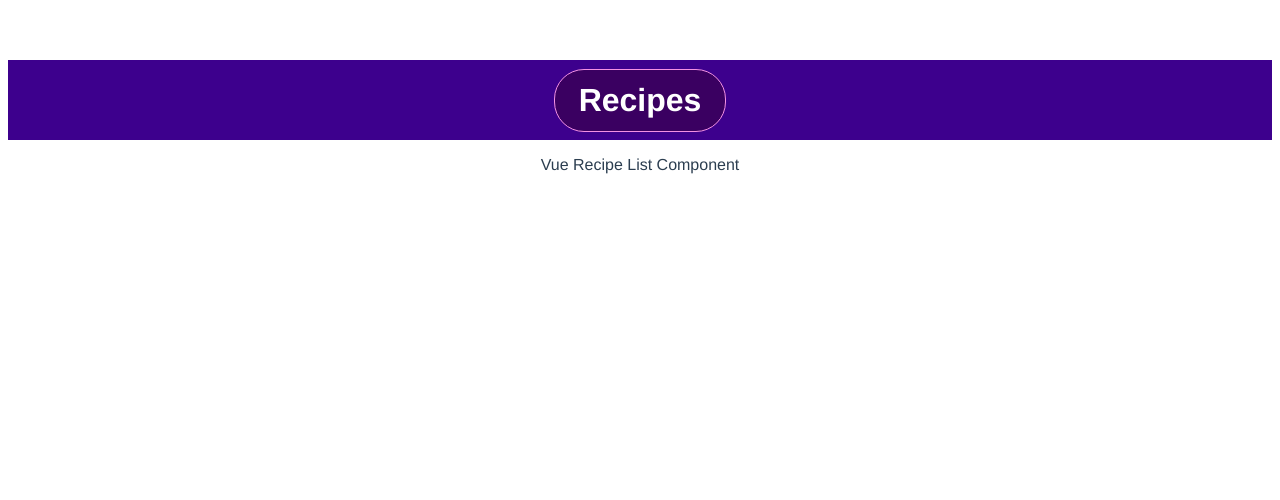
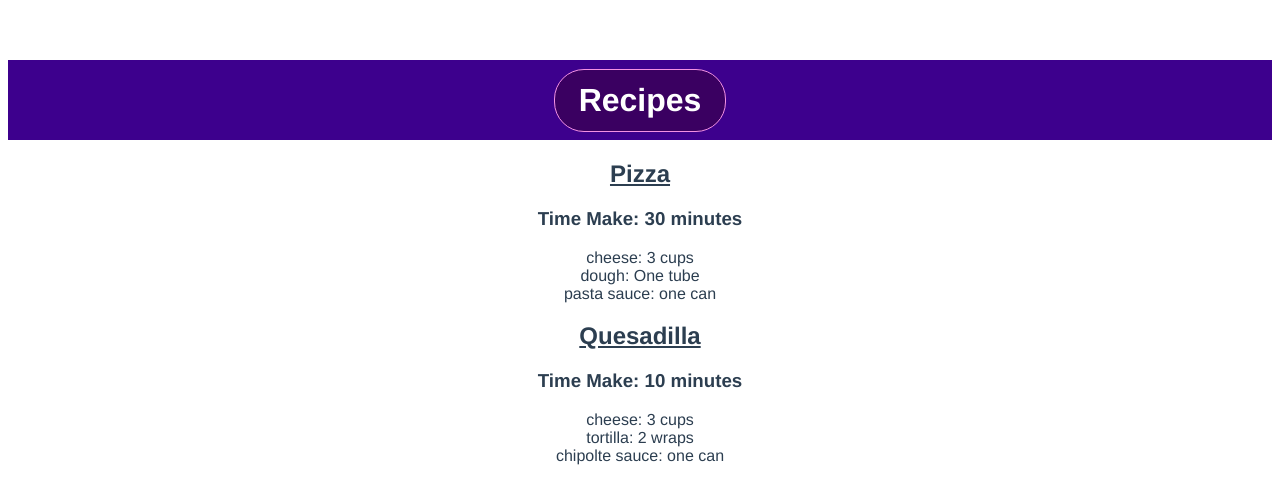
Before and after one commit to alexelmore/vue-recipes, a Vue app in the folder app/: page /recipes in a window 1280 px wide. Shown: the top 500 px of the page. Built offline with nearby package versions, Linux system fonts and the light colour scheme.

Commit message:
Setup store and hardcode two place holder recipes; add store to app and display recipes in RecipeList component

```diff
--- a/app/src/Pages/recipes/RecipeList.vue
+++ b/app/src/Pages/recipes/RecipeList.vue
@@ -1,12 +1,36 @@
 <template>
-  <p>Vue Recipe List Component</p>
+  <div>
+    <div v-for="recipe in recipes" :key="recipe.id">
+      <h2>
+        <u>{{ recipe.name }}</u>
+      </h2>
+      <h3>Time Make: {{ recipe.cook_time }}</h3>
+      <ul v-for="ingredient in recipe.ingredients" :key="ingredient">
+        <li>{{ ingredient.name }}: {{ ingredient.amount }}</li>
+      </ul>
+    </div>
+  </div>
 </template>
 
 <script>
+import { mapGetters } from "vuex";
 export default {
   name: "RecipeList",
+  computed: {
+    ...mapGetters({
+      recipes: "getRecipes",
+    }),
+  },
 };
 </script>
-
-<style>
+<style scoped>
+ul {
+  list-style: none;
+  margin: 0;
+  padding: 0;
+}
+.controls {
+  display: flex;
+  justify-content: space-between;
+}
 </style>
--- a/app/src/components/BaseComponents/BaseBadge.vue
+++ b/app/src/components/BaseComponents/BaseBadge.vue
@@ -31,7 +31,7 @@ export default {
   background-color: #71008d;
   color: white;
 }
-.diner {
+.dinner {
   background-color: #8d006e;
   color: white;
 }
--- a/app/src/main.js
+++ b/app/src/main.js
@@ -1,7 +1,7 @@
 import { createApp, defineAsyncComponent } from 'vue'
 import router from './router.js'
 import App from './App.vue'
-
+import store from './store/index.js';
 import BaseCard from './components/BaseComponents/BaseCard.vue';
 import BaseButton from './components/BaseComponents/BaseButton.vue';
 
@@ -13,7 +13,8 @@ const BaseSpinner = defineAsyncComponent(() => import('./components/BaseComponen
 // Vue app initialization
 const app = createApp(App);
 
-// Inject Vue router into our Vue App
+// Inject Vue router and store into our Vue App
+app.use(store);
 app.use(router);
 
 // Add the below as Global app wide components
--- /dev/null
+++ b/app/src/store/index.js
@@ -0,0 +1,42 @@
+import { createStore } from 'vuex';
+
+const store = createStore({
+    state() {
+        return {
+            recipes: [
+                {
+                    name: 'Pizza',
+                    ingredients: [
+                        { name: 'cheese', amount: '3 cups' },
+                        { name: 'dough', amount: 'One tube' },
+                        { name: 'pasta sauce', amount: 'one can' }
+                    ],
+                    directions: ['step one:', 'step two', 'step three'],
+                    type: ['lunch', 'dinner'],
+                    cook_time: '30 minutes',
+                    id: 'pizza'
+                },
+                {
+                    name: 'Quesadilla',
+                    ingredients: [
+                        { name: 'cheese', amount: '3 cups' },
+                        { name: 'tortilla', amount: '2 wraps' },
+                        { name: 'chipolte sauce', amount: 'one can' }
+                    ],
+                    directions: ['step one:', 'step two', 'step three'],
+                    type: ['lunch', 'dinner'],
+                    cook_time: '10 minutes',
+                    id: 'quesadilla'
+                }
+            ],
+        }
+    },
+    getters: {
+        //
+        getRecipes(state) {
+            return state.recipes
+        }
+    }
+})
+
+export default store
```
